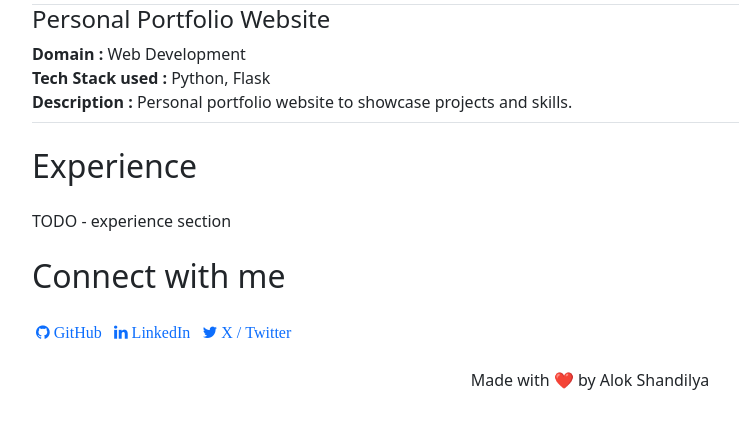
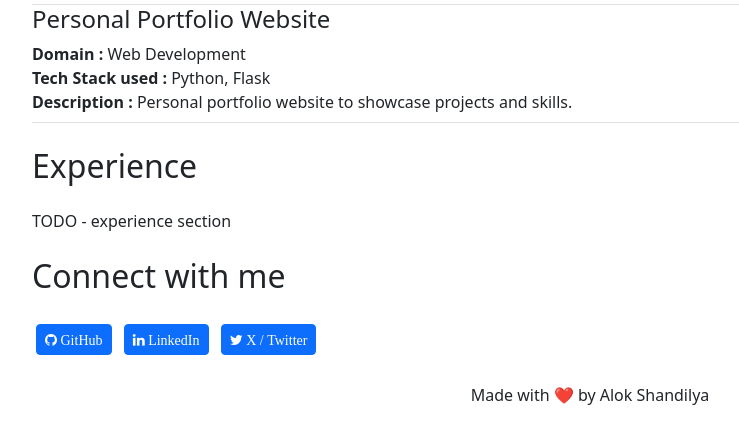
Before and after one commit to alokshandilya/personal-website, a Flask app: page / in a window 1280 px wide. Shown: the part 971-1394 px from the top of the page, without its empty margins (50-789 px from the left). Before the commit the page ends 1361 px from the top, so only its background shows below. Run offline with Flask 3, Linux system fonts and the light colour scheme.

Commit message:
fix buttons for latest bootstrap

```diff
--- a/templates/home.html
+++ b/templates/home.html
@@ -52,10 +52,11 @@
 
   <section class="container">
     <h2 class="mt-4 mb-4">Connect with me</h2>
-    <a href="https://github.com/alokshandilya" class="m-1 btn-sm btn-primary"><i class="fa fa-github"> GitHub</i></a>
-    <a href="https://www.linkedin.com/in/alok-shandilya-5251521b7/" class="m-1 btn-sm btn-primary">
+    <a href="https://github.com/alokshandilya" class="m-1 btn btn-sm btn-primary"><i class="fa fa-github">
+        GitHub</i></a>
+    <a href="https://www.linkedin.com/in/alok-shandilya-5251521b7/" class="m-1 btn btn-sm btn-primary">
       <i class="fa fa-linkedin"> LinkedIn</i></a>
-    <a href="https://twitter.com/alokshandilya93" class="m-1 btn-sm btn-primary">
+    <a href="https://twitter.com/alokshandilya93" class="m-1 btn btn-sm btn-primary">
       <i class="fa fa-twitter"> X / Twitter</i></a>
   </section>
   <footer>
```
